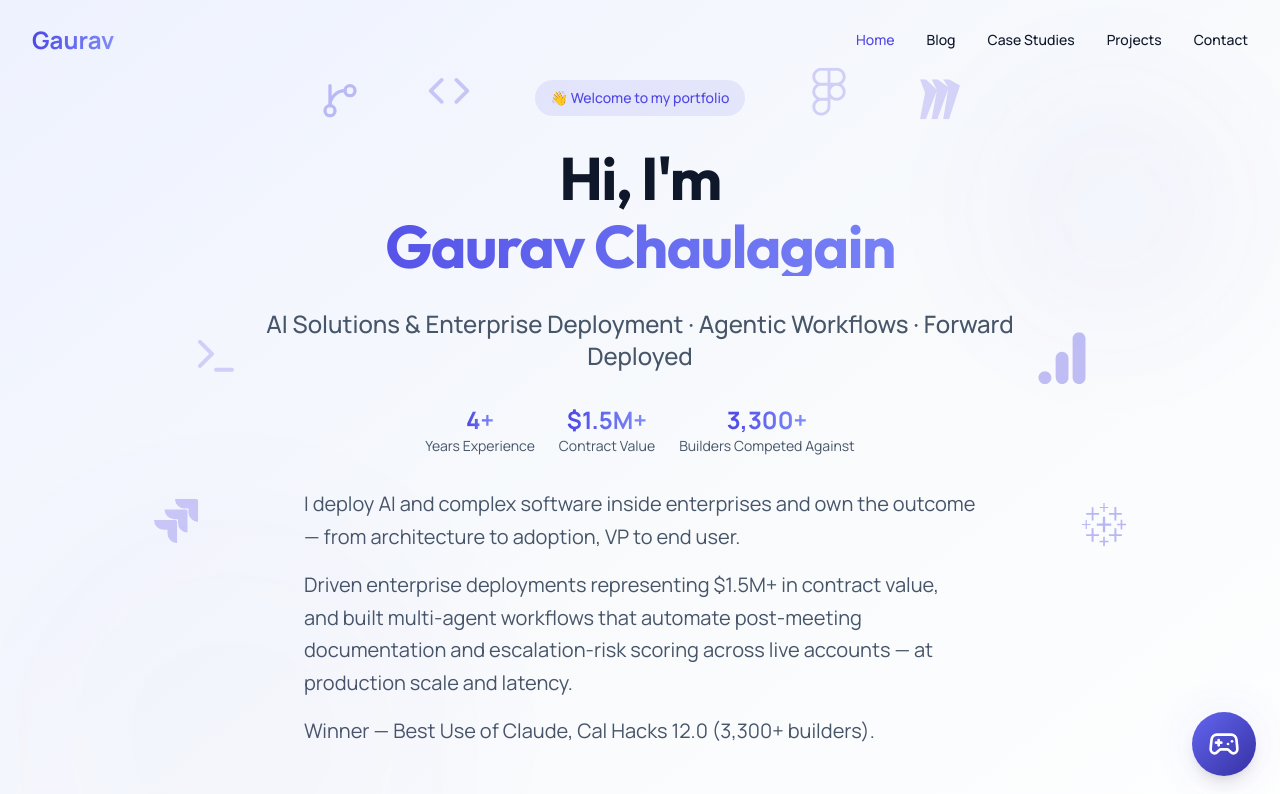
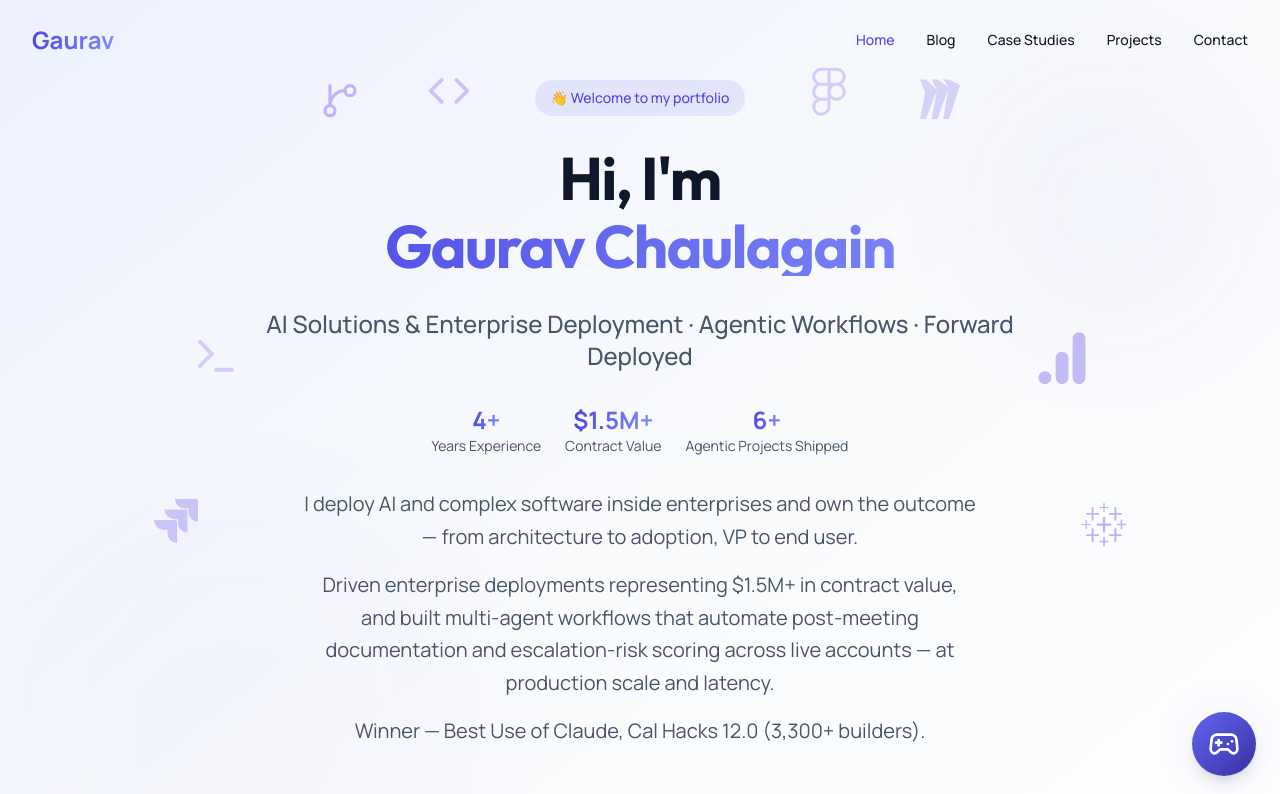
Before and after one commit to Gaurav890/portfolio, a Next.js app: page / in a window 1280 px wide. Shown: the top 794 px of the page. Built offline with nearby package versions, Linux system fonts and the light colour scheme.

Commit message:
udpate bio and resume

```diff
--- a/components/sections/HeroSection.tsx
+++ b/components/sections/HeroSection.tsx
@@ -91,7 +91,7 @@ export const HeroSection = () => {
             {[
               { value: '4+', label: 'Years Experience' },
               { value: '$1.5M+', label: 'Contract Value' },
-              { value: '3,300+', label: 'Builders Competed Against' },
+              { value: '6+', label: 'Agentic Projects Shipped' },
             ].map(({ value, label }) => (
               <div key={label} className="flex flex-col items-center">
                 <span className="text-2xl font-bold gradient-text">{value}</span>
@@ -102,7 +102,7 @@ export const HeroSection = () => {
 
           {/* Short Bio */}
           <motion.div
-            className="body-lg max-w-2xl mx-auto space-y-4 text-left"
+            className="body-lg max-w-2xl mx-auto space-y-4 text-center"
             variants={staggerItem}
           >
             {personalInfo.shortBio.split('\n\n').map((para, i) => (
--- a/lib/data/experience.ts
+++ b/lib/data/experience.ts
@@ -9,7 +9,7 @@ export const experiences: Experience[] = [
     location: 'San Francisco Bay Area, CA (Hybrid)',
     description: 'Owning end-to-end enterprise implementation across petroleum logistics accounts, deploying agentic workflows inside my own implementation process to scale quality without sacrificing per-customer depth.',
     achievements: [
-      'Owning end-to-end implementation across 7 enterprise fuel distributor accounts representing $1.24M CARR — 2 live in production, 5 in active onboarding. Embed on-site with customers to map dispatch workflows, design tailored solutions on the FleetPanda platform, and drive adoption among dispatchers and drivers.',
+      'Owning end-to-end implementation across 7 enterprise fuel distributor accounts representing $1.54M CARR — 3 live in production, 5 in active onboarding. Embed on-site with customers to map dispatch workflows, design tailored solutions on the FleetPanda platform, and drive adoption among dispatchers and drivers.',
       'Deployed a multi-agent system inside my own implementation workflow — transcript extraction, customer-facing email drafts, internal CS notes, risk escalation, edit-detection learning loop, and weekly reporting — to scale engagement quality across accounts without sacrificing depth per customer.',
       'Architecting customer-specific solutions across order management, driver app rollout, invoicing, customer portal, and accounting integrations — sequenced as a 6–8 week implementation per account with explicit adoption gates.',
       'Driving change management inside customer organizations: stakeholder mapping from ops VP to driver, on-site driver training and ride-alongs, usability feedback loops into product, and account health monitoring (CARR, activation ETA, health score).'
```
Also changed, not shown: 2 other files (tests, documents, lock files or other folders).
